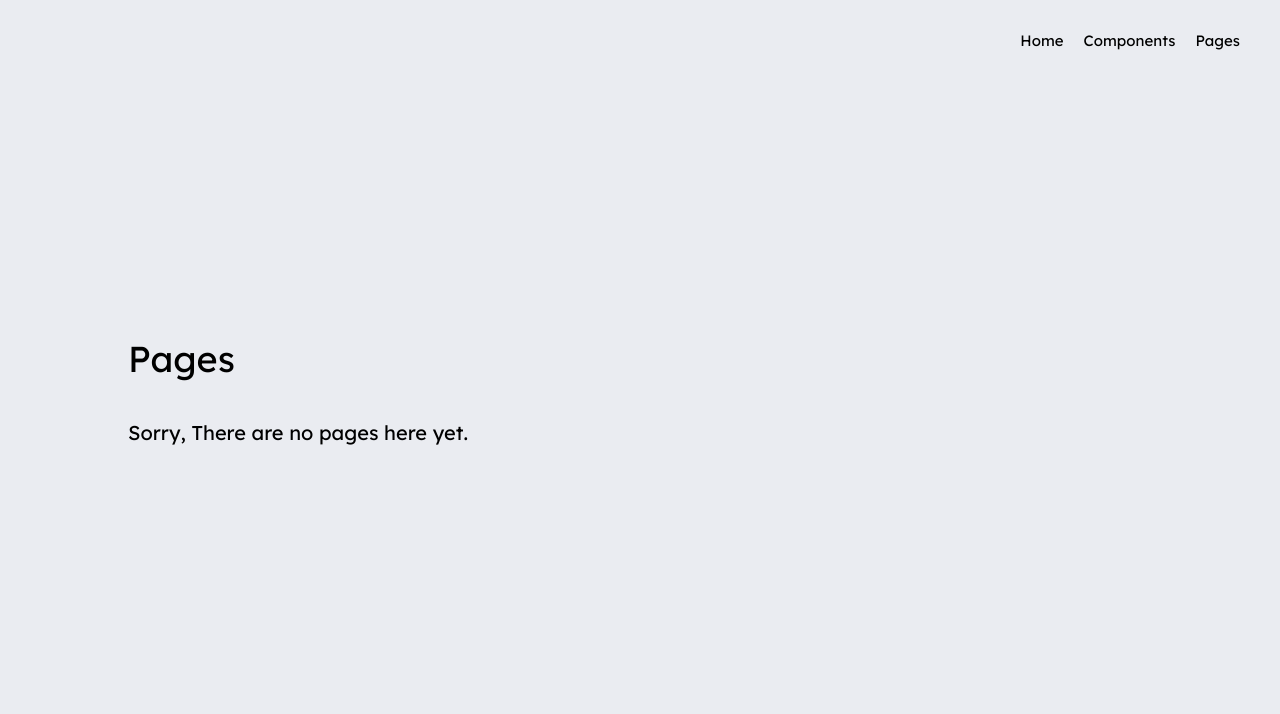
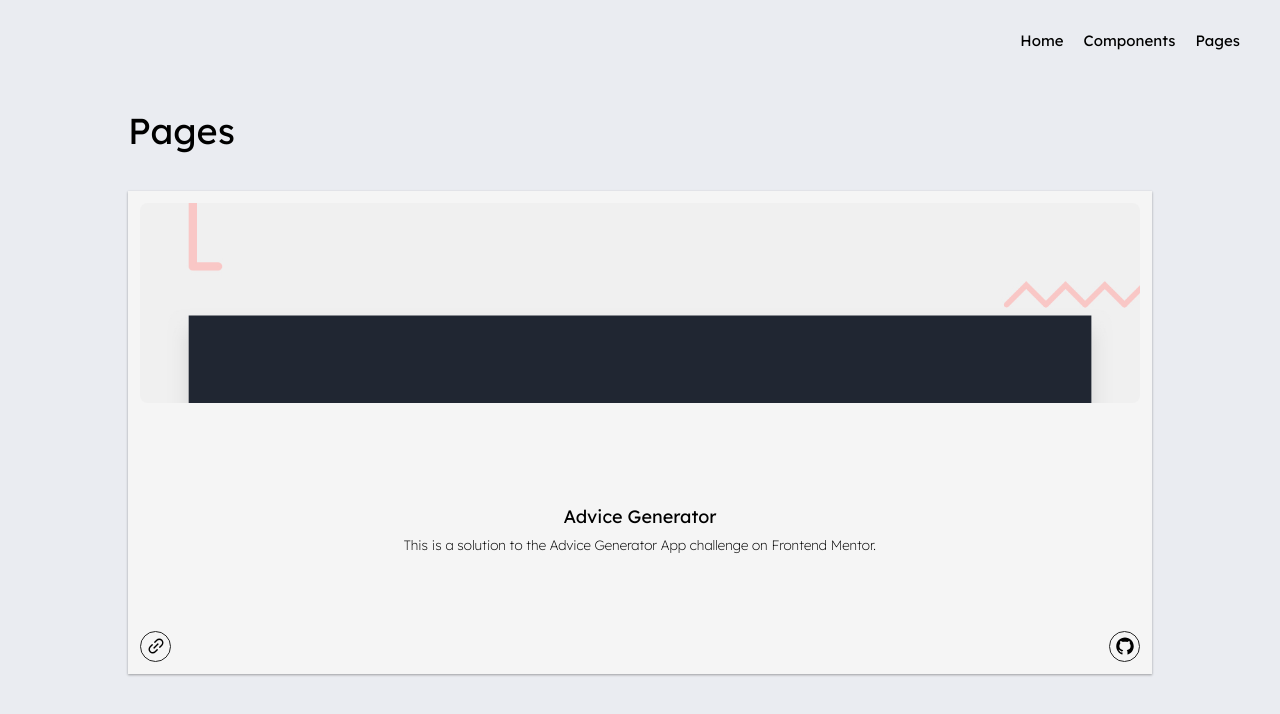
Before and after one commit to MuniruIssah/frontendmento-main, a Gatsby site: page /pages in a window 1280 px wide. Built offline with nearby package versions, Linux system fonts and the light colour scheme; Gatsby itself is replaced by a stand-in of ours.

Commit message:
Adds advice gen to pages array

```diff
--- a/src/utils/index.js
+++ b/src/utils/index.js
@@ -2,6 +2,7 @@ import interactiveRatingComponent from '../images/designs/irc-desktop-preview.jp
 import nftPreviewCardComponent from '../images/designs/nft-design.png'
 import orderSummaryComponent from '../images/designs/order-summary-preview.jpg'
 import resultSummaryComponent from '../images/designs/results-summary-preview.png'
+import adviceGenerator from '../images/designs/advicegenerator.png'
 export const components=[
     {
         title:'Interactive Ratings Component',
@@ -36,5 +37,11 @@ export const components=[
 
 
 export const pages=[
-
+    {
+        title:'Advice Generator',
+        liveUrl:'advice-generator',
+        description:"This is a solution to the Advice Generator App challenge on Frontend Mentor.",
+        sourceCodeUrl:'https://github.com/MuniruIssah/frontendmento-main/tree/main/src/pages/pages/advice-generator',
+        image:adviceGenerator
+    }
 ]
```
Also changed, not shown: src/images/designs/advicegenerator.png (added).
